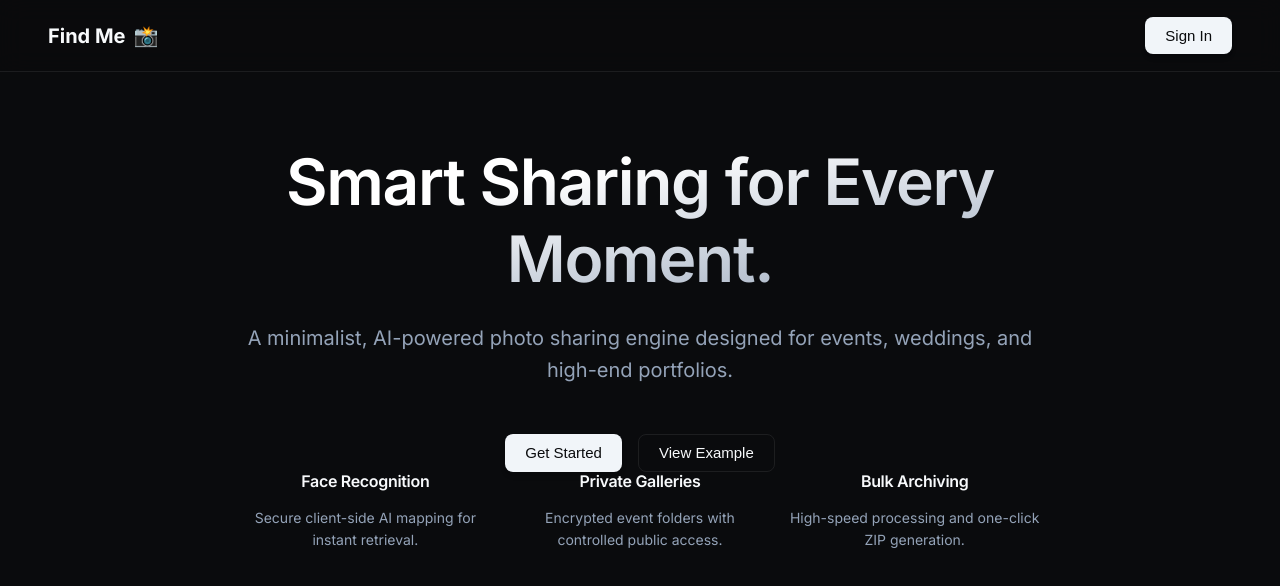
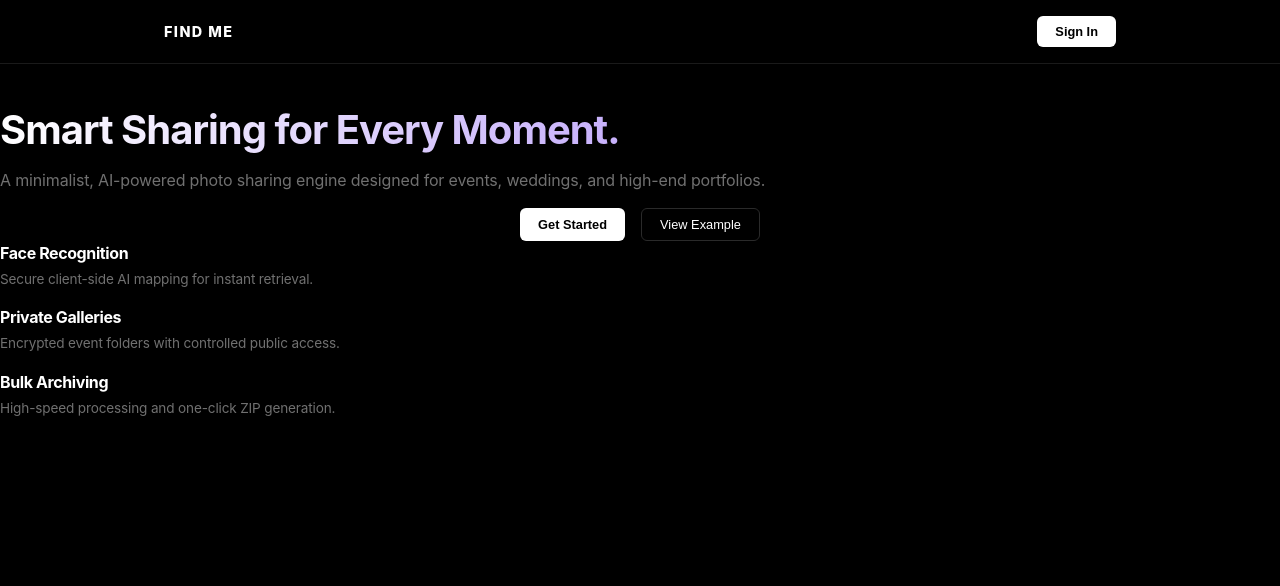
Before and after one commit to R-Nikhil-Ganesh/photo, a React (Vite) app in the folder frontend/: page / in a window 1280 px wide. Shown: the top 586 px of the page. Built offline with nearby package versions, Linux system fonts and the light colour scheme; no server answers.

Commit message:
ui fixes

```diff
--- a/frontend/src/App.css
+++ b/frontend/src/App.css
@@ -1,276 +1,180 @@
 :root {
-  /* Sophisticated Dark Palette */
-  --bg-deep: #0a0b0d;
-  --bg-card: #14161a;
-  --bg-input: #1b1e24;
-  --border: rgba(255, 255, 255, 0.08);
-  --border-hover: rgba(255, 255, 255, 0.15);
+  --bg: #000000;
+  --card: #0a0a0a;
+  --panel: #111111;
+  --border: #1a1a1a;
+  --border-strong: #2a2a2a;
 
-  --text-main: #f8fafc;
-  --text-muted: #94a3b8;
-  --text-dim: #64748b;
+  --primary: #ffffff;
+  --text: #ffffff;
+  --text-muted: #707070;
+  --text-dim: #404040;
 
-  --primary: #6366f1; /* Sophisticated Indigo */
-  --primary-hover: #4f46e5;
-  --accent: #f1f5f9;
-
-  --radius-sm: 4px;
-  --radius-md: 8px;
-  --radius-lg: 12px;
-  --radius-full: 9999px;
-
-  --spacing-xs: 0.5rem;
-  --spacing-sm: 1rem;
-  --spacing-md: 1.5rem;
-  --spacing-lg: 2rem;
-  --spacing-xl: 3rem;
-  --spacing-2xl: 4rem;
-
-  --font-main: 'Inter', -apple-system, BlinkMacSystemFont, 'Segoe UI', Roboto, sans-serif;
+  --radius: 6px;
+  --container: 1000px;
 }
 
-* {
-  box-sizing: border-box;
-  margin: 0;
-  padding: 0;
+* { box-sizing: border-box; margin: 0; padding: 0; }
+
+body {
+  background: var(--bg);
+  color: var(--text);
+  font-family: -apple-system, BlinkMacSystemFont, 'Inter', sans-serif;
+  -webkit-font-smoothing: antialiased;
+  letter-spacing: -0.01em;
 }
 
-body {
-  background: var(--bg-deep);
-  color: var(--text-main);
-  font-family: var(--font-main);
-  line-height: 1.6;
-  -webkit-font-smoothing: antialiased;
+.container {
+  max-width: var(--container);
+  margin: 0 auto;
+  padding: 0 24px;
 }
 
-/* Typography Refinement */
-h1, h2, h3, h4 {
-  font-weight: 600;
-  letter-spacing: -0.02em;
-  line-height: 1.2;
+.main-content { padding-top: 100px; padding-bottom: 80px; }
+
+/* Precise Navbar */
+.nav-container {
+  position: fixed;
+  top: 0; left: 0; right: 0;
+  height: 64px;
+  background: rgba(0,0,0,0.8);
+  backdrop-filter: blur(20px);
+  border-bottom: 1px solid var(--border);
+  z-index: 1000;
+  display: flex;
+  align-items: center;
 }
 
-.text-gradient {
-  background: linear-gradient(to bottom right, #ffffff 30%, #94a3b8);
-  -webkit-background-clip: text;
-  -webkit-text-fill-color: transparent;
-}
-
-.text-muted { color: var(--text-muted); }
-.text-sm { font-size: 0.875rem; }
-
-/* Layout Containers */
-.container {
-  max-width: 1200px;
+.nav-inner {
+  width: 100%;
+  max-width: var(--container);
   margin: 0 auto;
-  padding: 0 var(--spacing-lg);
-}
-
-.main-content {
-  padding-top: 80px; /* Offset for fixed navbar */
-  min-height: calc(100vh - 80px);
-}
-
-/* Fixed Sophisticated Navbar */
-.nav-container {
-  position: fixed;
-  top: 0;
-  left: 0;
-  right: 0;
-  height: 72px;
-  background: rgba(10, 11, 13, 0.8);
-  backdrop-filter: blur(12px);
-  border-bottom: 1px solid var(--border);
   display: flex;
+  justify-content: space-between;
   align-items: center;
-  justify-content: space-between;
-  padding: 0 var(--spacing-xl);
-  z-index: 1000;
+  padding: 0 24px;
 }
 
 .nav-logo {
-  font-size: 1.25rem;
-  font-weight: 700;
+  font-weight: 800;
+  font-size: 0.9rem;
+  letter-spacing: 0.1em;
   text-decoration: none;
-  color: var(--text-main);
+  color: #fff;
+}
+
+/* Button & Inputs */
+.btn-primary {
+  background: #fff;
+  color: #000;
+  border: none;
+  padding: 8px 18px;
+  font-size: 0.8rem;
+  font-weight: 600;
+  border-radius: var(--radius);
+  cursor: pointer;
+}
+
+.btn-secondary {
+  background: transparent;
+  color: #fff;
+  border: 1px solid var(--border-strong);
+  padding: 8px 18px;
+  font-size: 0.8rem;
+  border-radius: var(--radius);
+  cursor: pointer;
+}
+
+.input-field {
+  background: var(--card);
+  border: 1px solid var(--border);
+  color: #fff;
+  padding: 8px 14px;
+  font-size: 0.85rem;
+  border-radius: var(--radius);
+  outline: none;
+}
+
+/* Elegant Switcher (Pill Style) */
+.switcher-group {
+  display: inline-flex;
+  background: var(--card);
+  border: 1px solid var(--border);
+  padding: 4px;
+  border-radius: 8px;
+  margin-bottom: 40px;
+}
+
+.switcher-btn {
+  background: transparent;
+  border: none;
+  color: var(--text-muted);
+  padding: 8px 20px;
+  font-size: 0.8rem;
+  font-weight: 500;
+  cursor: pointer;
+  border-radius: 6px;
+  transition: all 0.2s;
   display: flex;
   align-items: center;
   gap: 8px;
 }
 
-.nav-actions {
-  display: flex;
-  align-items: center;
-  gap: var(--spacing-md);
+.switcher-btn.active {
+  background: var(--border-strong);
+  color: #fff;
 }
 
-/* Button System: Less 'Vibe', More 'Tool' */
-.btn-primary, .btn-secondary {
-  padding: 0.6rem 1.25rem;
-  border-radius: var(--radius-md);
-  font-weight: 500;
-  font-size: 0.9375rem;
-  cursor: pointer;
-  transition: all 0.2s cubic-bezier(0.4, 0, 0.2, 1);
-  display: inline-flex;
-  align-items: center;
-  gap: 8px;
-  border: none;
+/* Grid & Cards */
+.folder-grid {
+  display: grid;
+  grid-template-columns: repeat(auto-fill, minmax(220px, 1fr));
+  gap: 16px;
 }
 
-.btn-primary {
-  background: var(--accent);
-  color: var(--bg-deep);
-}
-
-.btn-primary:hover {
-  background: #ffffff;
-  transform: translateY(-1px);
-}
-
-.btn-secondary {
-  background: transparent;
-  color: var(--text-main);
+.folder-card {
+  background: var(--card);
   border: 1px solid var(--border);
-}
-
-.btn-secondary:hover {
-  background: var(--border);
-  border-color: var(--border-hover);
-}
-
-/* Input System */
-.input-field {
-  background: var(--bg-input);
-  border: 1px solid var(--border);
-  color: var(--text-main);
-  padding: 0.6rem 1rem;
-  border-radius: var(--radius-md);
-  outline: none;
-  font-family: inherit;
+  padding: 24px;
+  border-radius: var(--radius);
+  cursor: pointer;
   transition: border-color 0.2s;
 }
 
-.input-field:focus {
-  border-color: var(--primary);
-}
+.folder-card:hover { border-color: var(--border-strong); }
 
-/* Hero Section: Minimalist & High-End */
-.hero-section {
-  padding: var(--spacing-2xl) 0;
+.upload-box {
+  background: var(--card);
+  border: 1px dashed var(--border-strong);
+  padding: 60px 40px;
   text-align: center;
-  max-width: 800px;
-  margin: 0 auto;
-}
-
-.hero-title {
-  font-size: clamp(2.5rem, 5vw, 4rem);
-  margin-bottom: var(--spacing-md);
-}
-
-.hero-subtitle {
-  font-size: 1.25rem;
-  color: var(--text-muted);
-  margin-bottom: var(--spacing-xl);
-}
-
-/* Refined Cards */
-.glass-panel {
-  background: var(--bg-card);
-  border: 1px solid var(--border);
-  border-radius: var(--radius-lg);
-  padding: var(--spacing-xl);
-}
-
-.hover-card {
-  transition: all 0.3s ease;
+  border-radius: var(--radius);
   cursor: pointer;
 }
 
-.hover-card:hover {
-  border-color: var(--border-hover);
-  background: #1a1d23;
-  transform: translateY(-2px);
+.upload-box:hover { border-color: var(--text-muted); }
+
+/* Unified Header Style */
+.page-header {
+  margin-bottom: 48px;
+  display: flex;
+  justify-content: space-between;
+  align-items: flex-end;
 }
 
-/* Grid System */
-.grid { display: grid; gap: var(--spacing-md); }
-.grid-cols-1 { grid-template-columns: 1fr; }
-@media (min-width: 768px) {
-  .md\:grid-cols-2 { grid-template-columns: repeat(2, 1fr); }
-  .md\:grid-cols-3 { grid-template-columns: repeat(3, 1fr); }
-}
-@media (min-width: 1024px) {
-  .lg\:grid-cols-4 { grid-template-columns: repeat(4, 1fr); }
-  .lg\:grid-cols-5 { grid-template-columns: repeat(5, 1fr); }
-}
-
-/* Modern Gallery */
-.gallery-item {
-  position: relative;
-  aspect-ratio: 1/1;
-  background: #111;
-  border-radius: 4px; /* Sharper, more sophisticated */
-  overflow: hidden;
-}
-
-.gallery-img {
-  width: 100%;
-  height: 100%;
-  object-fit: cover;
-  transition: opacity 0.3s ease;
-}
-
-.gallery-overlay {
-  position: absolute;
-  inset: 0;
-  background: rgba(0,0,0,0.4);
-  opacity: 0;
-  display: flex;
-  align-items: center;
-  justify-content: center;
-  transition: opacity 0.2s ease;
-}
-
-.gallery-item:hover .gallery-overlay {
-  opacity: 1;
-}
+/* Animations */
+.fade { animation: fadeIn 0.3s ease-out; }
+@keyframes fadeIn { from { opacity: 0; } to { opacity: 1; } }
 
 /* Utils */
+.mb-xs { margin-bottom: 4px; }
+.mb-md { margin-bottom: 16px; }
+.mb-lg { margin-bottom: 32px; }
+.text-sm { font-size: 0.85rem; }
+.text-xs { font-size: 0.75rem; }
+.text-muted { color: var(--text-muted); }
 .flex { display: flex; }
-.flex-col { flex-direction: column; }
 .items-center { align-items: center; }
 .justify-between { justify-content: space-between; }
-.justify-center { justify-content: center; }
-.gap-sm { gap: var(--spacing-xs); }
-.gap-md { gap: var(--spacing-sm); }
-.gap-lg { gap: var(--spacing-md); }
-
-.animate-fade-in {
-  animation: fadeIn 0.6s cubic-bezier(0.16, 1, 0.3, 1);
-}
-
-@keyframes fadeIn {
-  from { opacity: 0; transform: translateY(10px); }
-  to { opacity: 1; transform: translateY(0); }
-}
-
-/* Folder System */
-.folder-icon-wrapper {
-  background: rgba(99, 102, 241, 0.1);
-  padding: 12px;
-  border-radius: var(--radius-md);
-}
-
-.tab-switcher {
-  border: 1px solid var(--border);
-}
-
-.tab-btn.active {
-  background: var(--border);
-  color: var(--text-main);
-}
-
-.tab-btn:not(.active) {
-  color: var(--text-dim);
-}
+.gap-sm { gap: 8px; }
+.gap-md { gap: 16px; }
--- a/frontend/src/App.jsx
+++ b/frontend/src/App.jsx
@@ -17,18 +17,20 @@ function Navigation() {
 
   return (
     <nav className="nav-container">
+      <div className="nav-inner">
         <Link to="/" className="nav-logo">
-        Find Me <span className="logo-icon">📸</span>
+          FIND ME
         </Link>
         <div className="nav-actions">
           {token ? (
-          <div className="user-profile">
-            <span className="user-name">Hello, {user?.name?.split(' ')[0]}</span>
+            <div className="flex items-center gap-md">
+              <span className="text-xs text-muted">HELLO, {user?.name?.toUpperCase()}</span>
               <button onClick={logout} className="btn-secondary">Logout</button>
             </div>
           ) : (
             <button onClick={() => navigate('/signup')} className="btn-primary">Sign In</button>
           )}
+        </div>
       </div>
     </nav>
   );
--- a/frontend/src/components/LiveBooth.jsx
+++ b/frontend/src/components/LiveBooth.jsx
@@ -142,26 +142,15 @@ export default function GalleryUploader({ gallery, onUploadComplete }) {
   };
 
   return (
-    <div className="glass-panel mt-lg animate-fade-in" style={{ textAlign: 'center', maxWidth: '800px', margin: '20px auto' }}>
-      <h3 className="mb-md">Upload to Folder: {gallery.name}</h3>
-
+    <div className="fade">
       {!uploading && (
         <div
           onClick={() => fileInputRef.current?.click()}
-          style={{
-            border: '2px dashed var(--glass-border)',
-            borderRadius: 'var(--radius-lg)',
-            padding: 'var(--spacing-2xl)',
-            background: 'rgba(59, 130, 246, 0.05)',
-            cursor: 'pointer',
-            transition: 'all 0.2s ease'
-          }}
-          onMouseOver={e => e.currentTarget.style.borderColor = 'var(--primary)'}
-          onMouseOut={e => e.currentTarget.style.borderColor = 'var(--glass-border)'}
+          className="upload-box"
         >
-          <UploadCloud size={48} color="var(--primary)" style={{ margin: '0 auto var(--spacing-sm)' }} />
-          <h4>Drop photos or click to upload</h4>
-          <p className="text-muted" style={{ fontSize: '0.875rem' }}>AI will scan each photo during upload.</p>
+          <UploadCloud size={24} className="text-muted mb-md" />
+          <h4 className="text-sm mb-xs">Select assets for {gallery.name}</h4>
+          <p className="text-xs text-muted">AI processing starts after selection.</p>
           <input
             type="file"
             ref={fileInputRef}
```
Also changed, not shown: frontend/src/components/GalleryDashboard.jsx (+39 -59 lines). Lines whose indentation alone changed are shown as unchanged.
